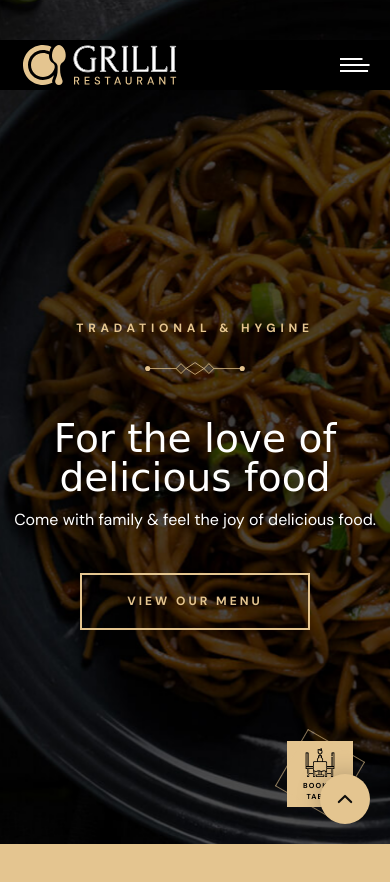
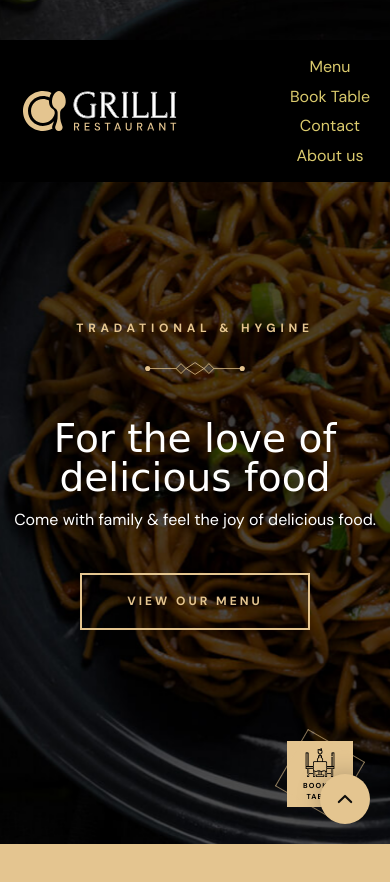
Before and after one commit to Ayushdobhal12345/Restaurant, a plain HTML site: page index.html in a window 390 px wide. Shown: the top 882 px of the page. Drawn offline with nearby package versions, Linux system fonts and the light colour scheme; files whose address does not match are found by name; a web font is replaced by a local one.

Commit message:
Update index.html

```diff
--- a/index.html
+++ b/index.html
@@ -125,7 +125,7 @@
         </button>
 
         <a href="#" class="logo">
-          <img src="./assets/images/logo.svg" width="160" height="50" alt="Grilli - Home">
+          <img src="logo.svg" width="160" height="50" alt="Grilli - Home">
         </a>
 
         <ul class="navbar-list">
@@ -201,10 +201,12 @@
         <span class="text text-2" aria-hidden="true">Find A Table</span>
       </a>
 
-      <button class="nav-open-btn" aria-label="open menu" data-nav-toggler>
-        <span class="line line-1"></span>
-        <span class="line line-2"></span>
-        <span class="line line-3"></span>
+      <button style="color: rgb(218, 202, 109);" class="nav-open-btn" aria-label="open menu" data-nav-toggler>
+        <span class=""> <a href="#menu">Menu</a></span>
+        <span class=""> <a href="#container">Book Table</a></span>
+        <span class=""> <a href="#container">Contact</a></span>
+        <span class=""> <a href="#about">About us</a></span>
+
       </button>
 
       <div class="overlay" data-nav-toggler data-overlay></div>
```
